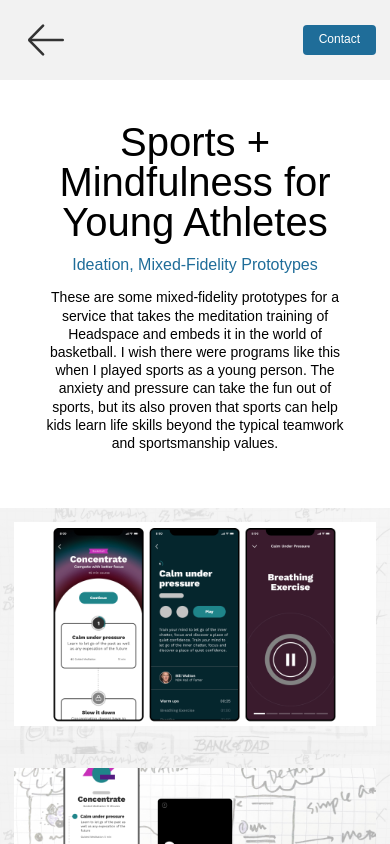
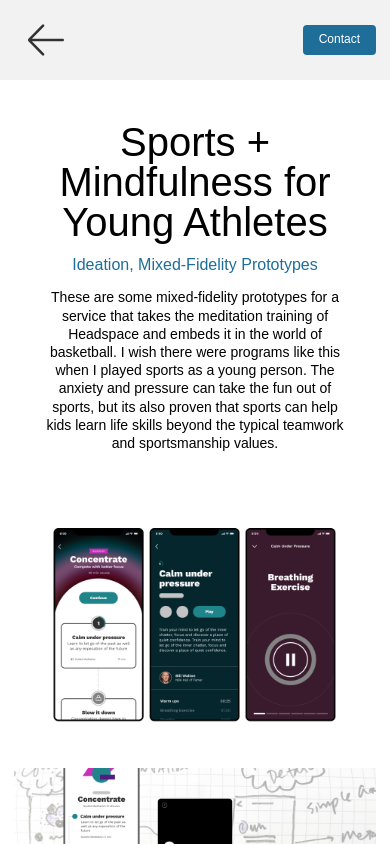
Before and after one commit to adam-is-tall/portfolio-site, a React (Create React App) app: page / in a window 390 px wide. Both pictures are taken after a click on the picture 195 px from the left and 2411 px from the top of the page. Shown: the part 1989-2833 px from the top of the page. Built offline with nearby package versions, Linux system fonts and the light colour scheme; a web font is replaced by a local one.

Commit message:
mobile fixes

```diff
--- a/src/App.tsx
+++ b/src/App.tsx
@@ -63,7 +63,7 @@ export default function App() {
     <div className="flex bg-repeat dot-bg overflow-hidden">
       {/* Left Nav */}
       <div className="hidden sm:block sm:w-20 md:w-24 bg-coral"></div>
-      <div className={`z-10 fixed w-full sm:w-20 md:w-24 flex sm:flex-col items-center justify-between h-20 sm:h-screen p-sm sm:border-r-2 transition-colors transform duration-500 ease-in-out ${showCloseAction ? "border-gray bg-gray-light" : "border-aqua bg-aqua-light"}`}>
+      <div className={`z-50 fixed w-full sm:w-20 md:w-24 flex sm:flex-col items-center justify-between h-20 sm:h-screen p-sm sm:border-r-2 transition-colors transform duration-500 ease-in-out ${showCloseAction ? "border-gray bg-gray-light" : "border-aqua bg-aqua-light"}`}>
       {/* <div className="z-10 fixed w-full sm:w-20 md:w-24 flex sm:flex-col items-center justify-between h-20 sm:h-screen p-sm sm:border-r-2 border-aqua bg-aqua-light"> */}
         <div id="logo" className="flex flex-row sm:flex-col">
           <div className="">
--- a/src/cmpts/Project/index.tsx
+++ b/src/cmpts/Project/index.tsx
@@ -22,16 +22,16 @@ export function Project(props: Props) {
         transitionDuration: "500ms",
         transitionTimingFunction: "ease-out",
       }}
-      className="burbie z-20 fixed overflow-auto h-screen top-20 sm:top-0 sm:left-20 md:left-24 bg-white"
+      className="burbie z-20 fixed overflow-auto h-screen pt-20 sm:pt-0 sm:top-0 sm:left-20 md:left-24 bg-white"
     >
       <div className={`text-center ${show ? "p-md md:p-lg" : ""}`}>
         <h2 className="font-medium-buddy mb-sm">{title}</h2>
         <p className="font-skills text-royal mb-sm">{caption}</p>
         <p className="font-base mb-sm">{description}</p>
       </div>
-      <div className="text-center pb-sm" style={{backgroundImage: `url(${background})`, backgroundSize: 'contain', backgroundAttachment: "fixed"}}>
+      <div className="text-center pb-sm">
         {images.map((url) => (
-          <div className="bg-white bg-opacity-20 p-sm mb-sm"><img className="" src={url} alt="project image"/></div>
+          <div className="bg-gray.light bg-opacity-20 p-sm mb-sm"><img className="" src={url} alt="project image"/></div>
         ))}
       </div>
       {/* <div
```
